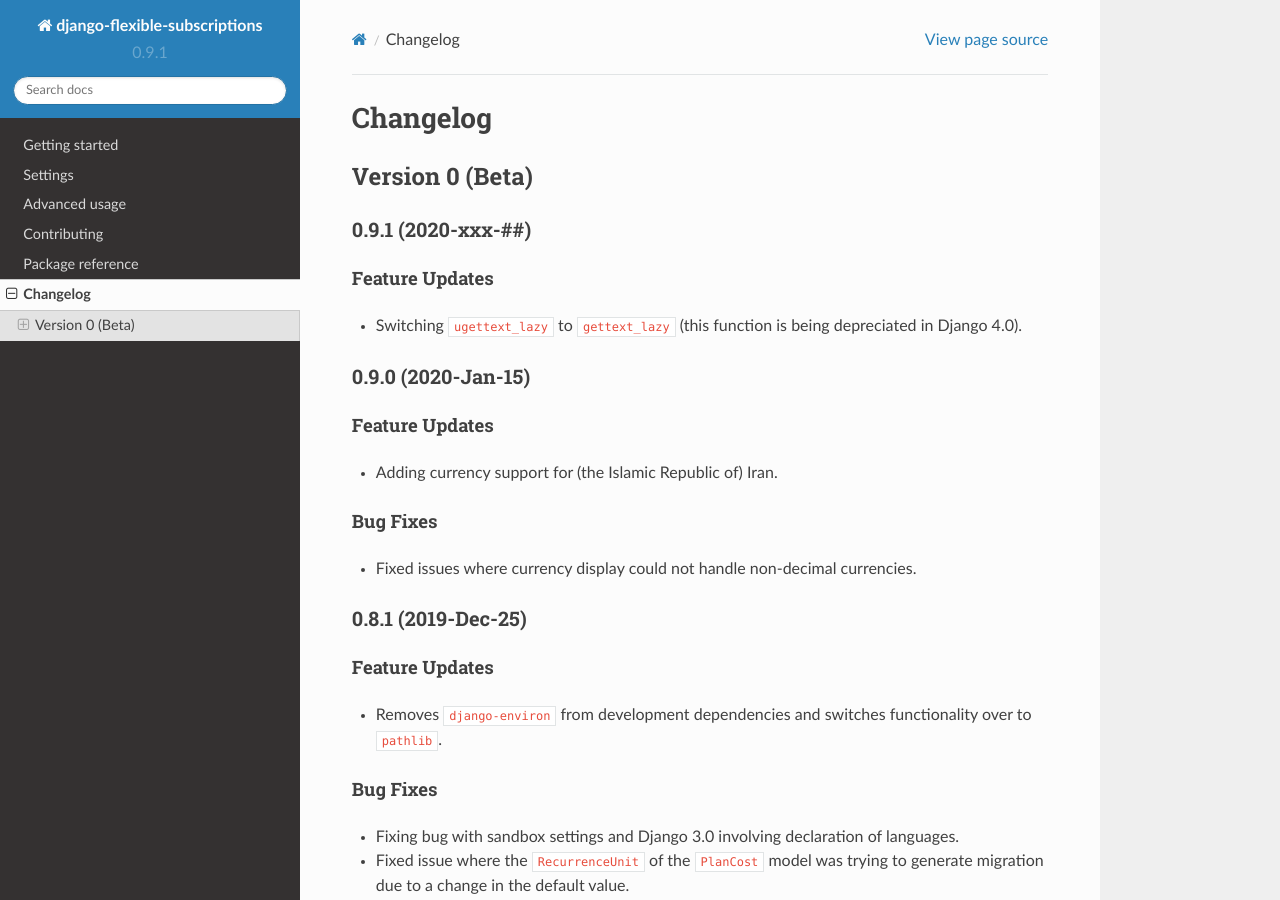
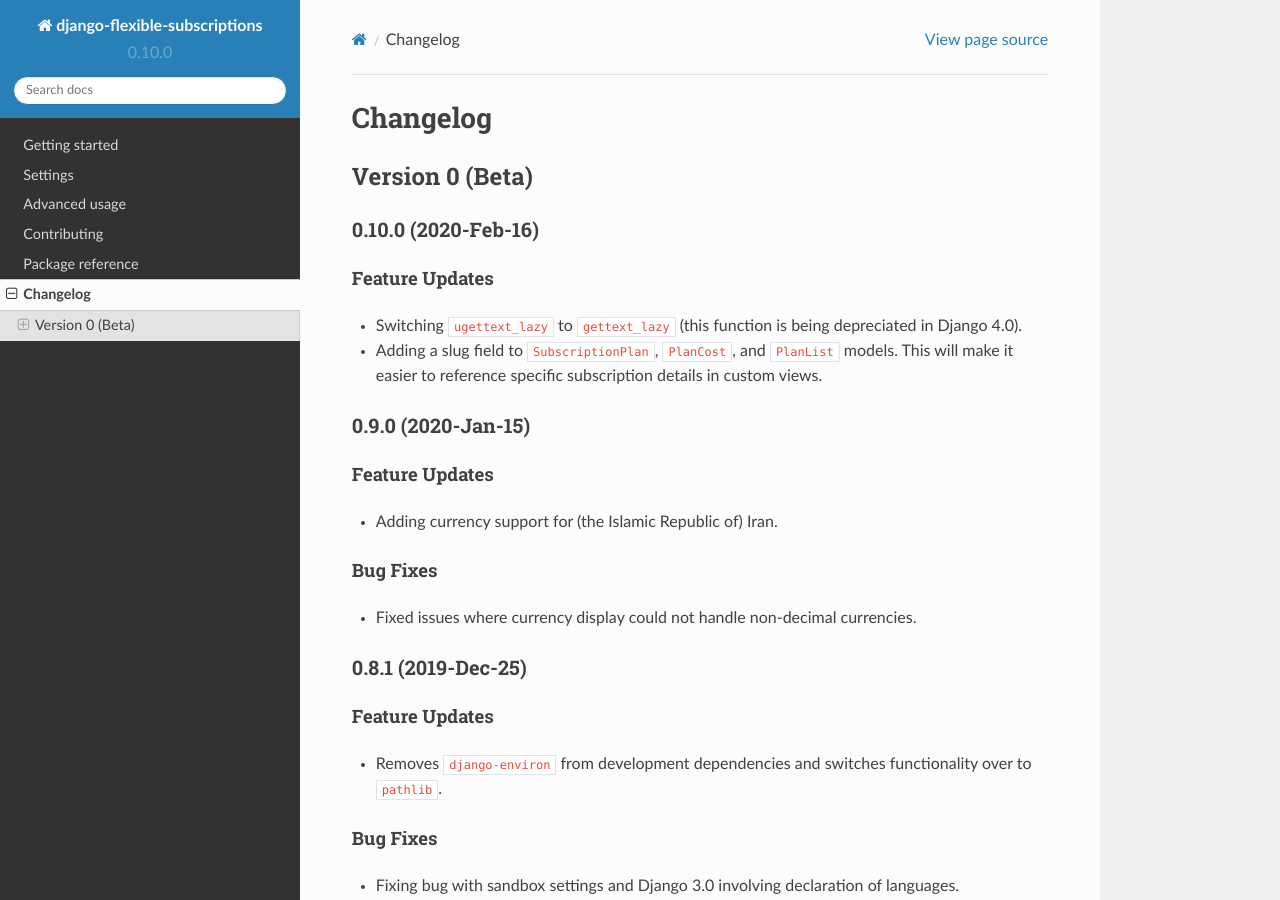
Before and after one commit to studybuffalo/django-flexible-subscriptions, a Sphinx documentation site: the page built from docs/changelog.rst, in a window 1280 px wide and 900 px high. Built offline with Sphinx 7.4.7 and the Read the Docs theme 2.0.0, drawn with Linux system fonts in a browser that asks for light colours; the version number is read from the project's files by our own code.

Commit message:
Updating version and change log (#127)

```diff
--- a/docs/changelog.rst
+++ b/docs/changelog.rst
@@ -6,14 +6,17 @@
 Version 0 (Beta)
 ----------------
 
-0.9.1 (2020-xxx-##)
-===================
+0.10.0 (2020-Feb-16)
+====================
 
 Feature Updates
 ---------------
 
 * Switching ``ugettext_lazy`` to ``gettext_lazy`` (this function is
   being depreciated in Django 4.0).
+* Adding a slug field to ``SubscriptionPlan``, ``PlanCost``, and
+  ``PlanList`` models. This will make it easier to reference specific
+  subscription details in custom views.
 
 0.9.0 (2020-Jan-15)
 ===================
--- a/subscriptions/__init__.py
+++ b/subscriptions/__init__.py
@@ -4,7 +4,7 @@
 import warnings
 import django
 
-__version__ = '0.9.1'
+__version__ = '0.10.0'
 
 # Provide DepreciationWarning for older Python versions
 # Have to use sys.version while supporting Python 3.5 to enable testing
```
